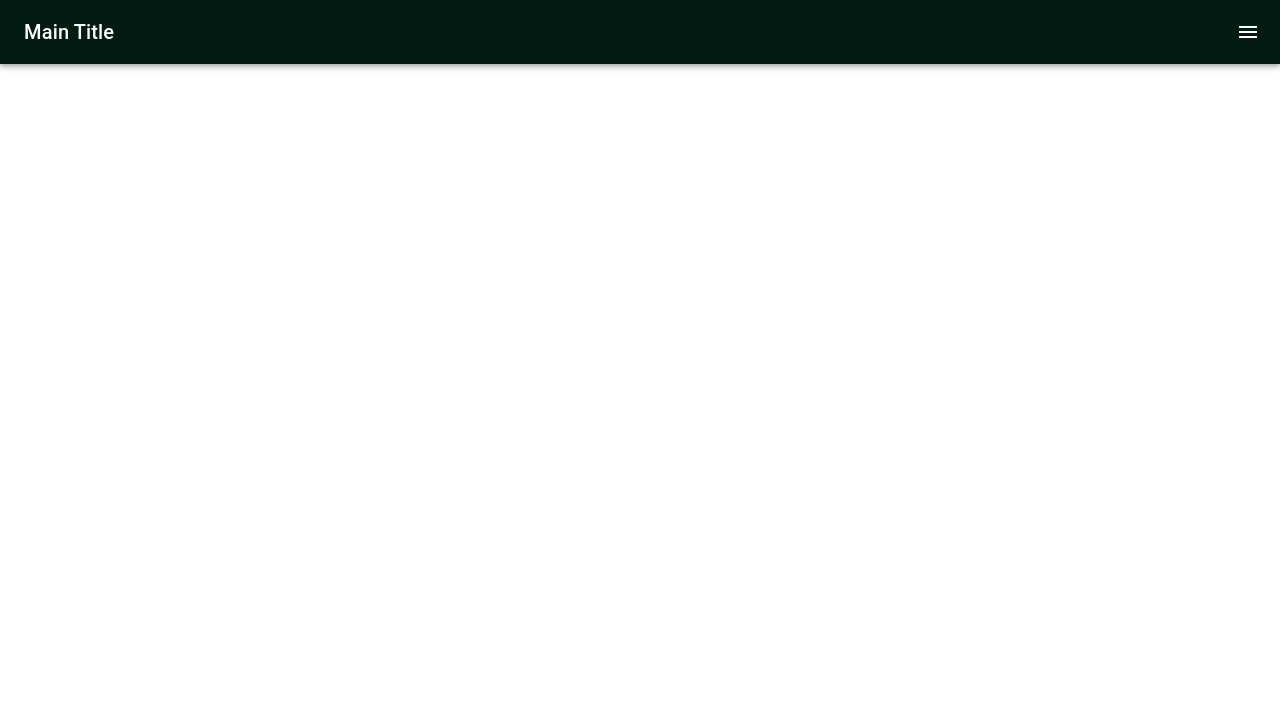
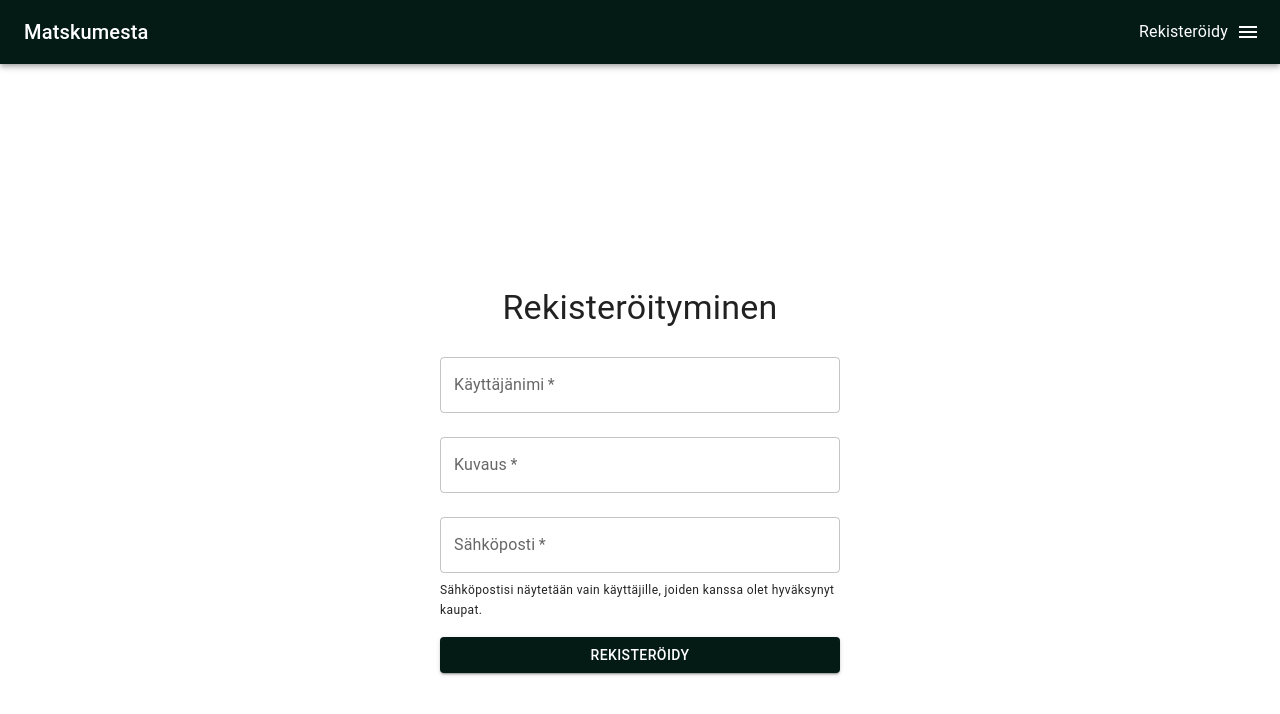
Before and after one commit to anttijoutsenniemi/matskumesta, a React (Create React App) app in the folder front/matskumesta/: page /signup in a window 1280 px wide. Before the commit this address had no page. Shown: the top 714 px of the page. Built offline with nearby package versions, Linux system fonts and the light colour scheme.

Commit message:
added login and signup pages

```diff
--- a/front/matskumesta/src/App.tsx
+++ b/front/matskumesta/src/App.tsx
@@ -2,7 +2,9 @@ import React from 'react';
 import { BrowserRouter as Router, Routes, Route } from 'react-router-dom';
 import MainLayout from './components/MainLayout';
 import HomePage from './pages/HomePage';
-import TestPage from './pages/TestPage';
+import SignUpPage from './pages/SignupPage';
+import LoginPage from './pages/LoginPage';
+
 
 const App: React.FC = () => {
   return (
@@ -10,7 +12,8 @@ const App: React.FC = () => {
       <MainLayout>
         <Routes>
           <Route path="/" element={<HomePage />} />
-          <Route path="/test" element={<TestPage />} />
+          <Route path="/login" element={<LoginPage />} />
+          <Route path="/signup" element={<SignUpPage />} />
         </Routes>
       </MainLayout>
     </Router>
--- a/front/matskumesta/src/components/MainLayout.tsx
+++ b/front/matskumesta/src/components/MainLayout.tsx
@@ -30,11 +30,11 @@ const MainLayout: React.FC<{ children: React.ReactNode }> = ({ children }) => {
   const getSubtitle = (path: string) => {
     switch (path) {
       case '/':
-        return 'Home';
-      case '/test':
-        return 'Testisivuaaa';
-      case '/contact':
-        return 'Contact Us';
+        return 'Etusivu';
+      case '/login':
+        return 'Kirjaudu';
+      case '/signup':
+        return 'Rekisteröidy';
       default:
         return '';
     }
@@ -52,7 +52,7 @@ const MainLayout: React.FC<{ children: React.ReactNode }> = ({ children }) => {
       <Header>
         <Toolbar>
         <Typography variant="h6" sx={{ flexGrow: 1 }}>
-            Main Title
+            Matskumesta
           </Typography>
           <Typography variant="subtitle1">{subtitle}</Typography>
           <IconButton
@@ -69,8 +69,9 @@ const MainLayout: React.FC<{ children: React.ReactNode }> = ({ children }) => {
       <Drawer anchor="right" open={drawerOpen} onClose={toggleDrawer(false)}>
         <Box sx={{ width: 250, padding: 5 }} role="presentation" onClick={toggleDrawer(false)} onKeyDown={toggleDrawer(false)}>
           {/* Drawer content goes here */}
-          <Link to={'/'}><p>Go to homepage</p></Link>
-          <Link to={'/test'}><p>Go to test page</p></Link>
+          <Link to={'/'}><p>Siirry etusivulle</p></Link>
+          <Link to={'/login'}><p>Siirry kirjautumissivulle</p></Link>
+          <Link to={'/signup'}><p>Siirry rekisteröitymissivulle</p></Link>
         </Box>
       </Drawer>
       <MainContainer>
--- /dev/null
+++ b/front/matskumesta/src/pages/LoginPage.tsx
@@ -0,0 +1,56 @@
+// src/pages/LoginPage.tsx
+import React, { useState } from 'react';
+import { Box, Button, TextField, Typography } from '@mui/material';
+
+const LoginPage: React.FC = () => {
+  const [email, setEmail] = useState('');
+  const [password, setPassword] = useState('');
+
+  const handleLogin = (e: React.FormEvent) => {
+    e.preventDefault();
+    // Handle login logic here
+    console.log('Email:', email, 'Password:', password);
+  };
+
+  return (
+    <Box
+      sx={{
+        display: 'flex',
+        flexDirection: 'column',
+        alignItems: 'center',
+        justifyContent: 'center',
+        minHeight: '100vh',
+        padding: 2,
+      }}
+    >
+      <Typography variant="h4" gutterBottom>
+        Kirjautuminen
+      </Typography>
+      <Box component="form" onSubmit={handleLogin} sx={{ width: '100%', maxWidth: 400 }}>
+        <TextField
+          label="Sähköposti"
+          type="email"
+          fullWidth
+          margin="normal"
+          value={email}
+          onChange={(e) => setEmail(e.target.value)}
+          required
+        />
+        <TextField
+          label="Salasana"
+          type="password"
+          fullWidth
+          margin="normal"
+          value={password}
+          onChange={(e) => setPassword(e.target.value)}
+          required
+        />
+        <Button type="submit" variant="contained" color="primary" fullWidth sx={{ mt: 2 }}>
+          Kirjaudu sisään
+        </Button>
+      </Box>
+    </Box>
+  );
+};
+
+export default LoginPage;
--- /dev/null
+++ b/front/matskumesta/src/pages/SignupPage.tsx
@@ -0,0 +1,67 @@
+// src/pages/SignUpPage.tsx
+import React, { useState } from 'react';
+import { Box, Button, TextField, Typography } from '@mui/material';
+
+const SignUpPage: React.FC = () => {
+  const [username, setUsername] = useState('');
+  const [description, setDescription] = useState('');
+  const [email, setEmail] = useState('');
+
+  const handleSignUp = (e: React.FormEvent) => {
+    e.preventDefault();
+    // Handle signup logic here
+    console.log('Username:', username, 'Description:', description, 'Email:', email);
+  };
+
+  return (
+    <Box
+      sx={{
+        display: 'flex',
+        flexDirection: 'column',
+        alignItems: 'center',
+        justifyContent: 'center',
+        minHeight: '100vh',
+        padding: 2,
+      }}
+    >
+      <Typography variant="h4" gutterBottom>
+        Rekisteröityminen
+      </Typography>
+      <Box component="form" onSubmit={handleSignUp} sx={{ width: '100%', maxWidth: 400 }}>
+        <TextField
+          label="Käyttäjänimi"
+          fullWidth
+          margin="normal"
+          value={username}
+          onChange={(e) => setUsername(e.target.value)}
+          required
+        />
+        <TextField
+          label="Kuvaus"
+          fullWidth
+          margin="normal"
+          value={description}
+          onChange={(e) => setDescription(e.target.value)}
+          required
+        />
+        <TextField
+          label="Sähköposti"
+          type="email"
+          fullWidth
+          margin="normal"
+          value={email}
+          onChange={(e) => setEmail(e.target.value)}
+          required
+        />
+        <Typography variant="caption" sx={{ display: 'block', mb: 2 }}>
+          Sähköpostisi näytetään vain käyttäjille, joiden kanssa olet hyväksynyt kaupat.
+        </Typography>
+        <Button type="submit" variant="contained" color="primary" fullWidth>
+          Rekisteröidy
+        </Button>
+      </Box>
+    </Box>
+  );
+};
+
+export default SignUpPage;
--- a/front/matskumesta/src/pages/TestPage.tsx
+++ /dev/null
@@ -1,7 +0,0 @@
-import React from 'react';
-
-const HomePage: React.FC = () => {
-  return <div>Welcome to the test Page!</div>;
-};
-
-export default HomePage;
```
